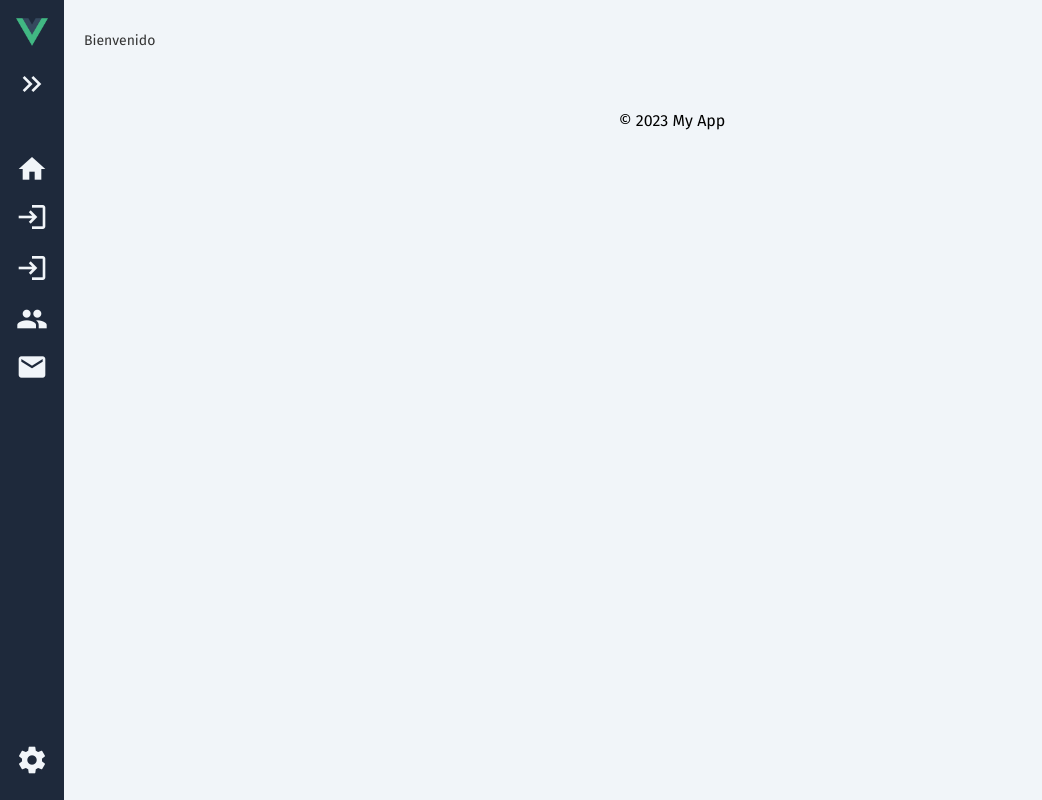
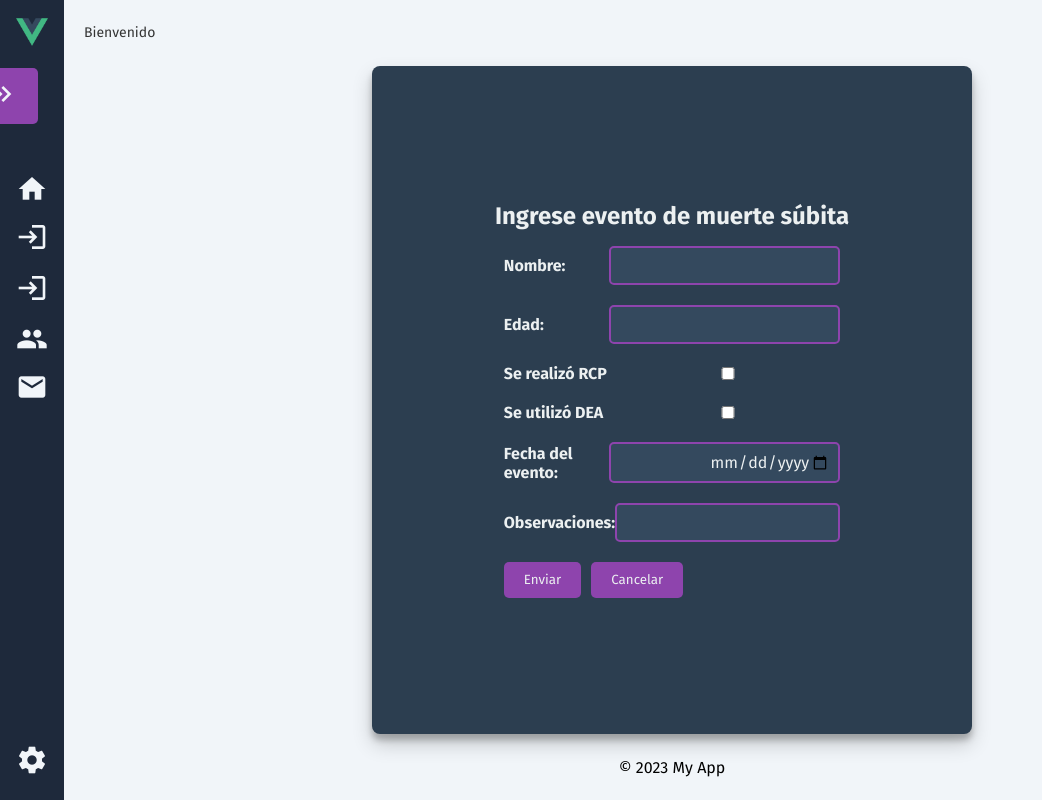
Before and after one commit to LoreOth/AppFront, a Vue app: page /suddenDeath/1 in a window 1280 px wide. Shown: the whole page, without its empty margins (0-1042 px from the left). Built offline with nearby package versions, Linux system fonts and the light colour scheme.

Commit message:
Muertes súbitas, visitas de certificante

```diff
--- a/package.json
+++ b/package.json
@@ -16,6 +16,7 @@
   "devDependencies": {
     "@vitejs/plugin-vue": "^2.2.0",
     "sass": "^1.49.8",
-    "vite": "^2.8.0"
+    "vite": "^2.8.0",
+    "webpack-dev-server": "^4.15.1"
   }
 }
--- a/src/components/Sidebar.vue
+++ b/src/components/Sidebar.vue
@@ -121,6 +121,7 @@ const handleLogout = () => {
   userSessionManager.clearSession();
   isLoggedIn.value = false;
 };
+
 
 onMounted(fetchUserRoles);
 </script>
--- a/src/router/index.js
+++ b/src/router/index.js
@@ -34,6 +34,16 @@ const router = createRouter({
 			path: '/swornDeclaration/:id',
 			name: 'swornDeclaration',
 			component: () => import('../views/SwornDeclaration.vue')
+		  },
+		  {
+			path: '/visits/:campusId',
+			name: 'visits',
+			component: () => import('../views/Visits.vue')
+		  },
+		  {
+			path: '/suddenDeath/:campusId',
+			name: 'suddenDeath',
+			component: () => import('../views/SuddenDeath.vue')
 		  },
 		  {
 			path: '/mySpaces',
--- a/src/views/MySpaces.vue
+++ b/src/views/MySpaces.vue
@@ -42,6 +42,13 @@
             @click.stop="redirectSuddenDeath(campus.id)"
           >
            MS
+          </button>
+          <button
+            v-if="campus.status != 1"
+            title="Ver visitas en la sede"
+            @click.stop="redirectVisit(campus.id)"
+          >
+           Visitas
           </button>
         </div>
       </div>
@@ -127,6 +134,15 @@ export default {
         );
       }
     },
+    redirectVisit(campusId) {
+      console.log("Selected Campus ID for visits info:" + campusId);
+    this.$router.push({ name: 'visits', params: { campusId: campusId }});
+  },
+
+    redirectSuddenDeath(campusId) {
+      console.log("Selected Campus ID for SuddenDeath:" + campusId);
+    this.$router.push({ name: 'suddenDeath', params: { campusId: campusId }});
+  },
     selectCampus(campus) {
       this.selectedCampus = campus;
     },
--- a/src/views/ShowSwornDeclaration.vue
+++ b/src/views/ShowSwornDeclaration.vue
@@ -52,41 +52,9 @@
       </div>
 
       <div class="button-group">
-        <button
-          type="button"
-          @click="showConfirmationDialog = true"
-          class="accept-button"
-        >
-          Aceptar
-        </button>
+        <button type="button" @click="sendRequest" class="accept-button">Aceptar</button>
+        <button @click="rejectRequest" class="cancel-button">Rechazar</button>
         <button @click="cancel" class="cancel-button">Cancelar</button>
-      </div>
-      <div v-if="showConfirmationDialog" class="confirmation-dialog">
-        <div class="confirmation-content">
-          <p>
-            ¿Está seguro que quiere aceptar la declaración jurada con los
-            siguientes datos?
-          </p>
-          <ul>
-            <li v-if="!declaration.hasTrainedStaff">
-              No cuenta con personal capacitado
-            </li>
-            <li v-if="!declaration.hasAppropriateSignage">
-              No tiene señalítica adecuada
-            </li>
-            <li v-if="!declaration.hasSuddenDeathProtocol">
-              No tiene protocolo de acción en caso de muerte súbita
-            </li>
-            <li v-if="!declaration.hasMedicalEmergencySystem">
-              No tiene sistema de emergencia médica
-            </li>
-            <li v-if="declaration.deaCount === 0">Cantidad de DEAs es 0</li>
-          </ul>
-          <div class="button-group">
-            <button @click="sendRequest" class="accept-button">Aceptar</button>
-            <button @click="cancel" class="cancel-button">Cancelar</button>
-          </div>
-        </div>
       </div>
     </form>
     <!-- Notificación personalizada -->
@@ -172,6 +140,35 @@ export default {
         }
 
         this.showSuccessNotification = true;
+
+        setTimeout(() => {
+          this.$router.go(-1);
+        }, 2000);
+      } catch (error) {
+        console.error("Error updating declaration and campus status:", error);
+      }
+    },
+    async rejectRequest() {
+      const declarationId = this.declaration.id;
+      const campusId = this.declaration.campusId;
+      const updatedDeclaration = {
+        ...this.declaration,
+      };
+      try {
+        const declarationResponse = await fetch(
+          "http://localhost:8080/documentation/rejectDeclarationStatus",
+          {
+            method: "POST",
+            headers: {
+              "Content-Type": "application/json",
+            },
+            body: JSON.stringify(updatedDeclaration),
+          }
+        );
+
+        if (!declarationResponse.ok) {
+          throw new Error(`HTTP error! Status: ${declarationResponse.status}`);
+        }
 
         setTimeout(() => {
           this.$router.go(-1);
--- /dev/null
+++ b/src/views/SuddenDeath.vue
@@ -0,0 +1,188 @@
+<template>
+  <div id="suddenDeath-form">
+    <h2>Ingrese evento de muerte súbita</h2>
+
+    <form @submit.prevent="submitForm">
+      <!-- Campo de Name -->
+      <div class="form-group">
+        <label for="name">Nombre:</label>
+        <input type="text" id="name" v-model="form.name" />
+      </div>
+
+      <!-- Campo de Age -->
+      <div class="form-group">
+        <label for="age">Edad:</label>
+        <input type="text" id="age" v-model="form.age" />
+      </div>
+
+      <!-- Campo de RCP -->
+      <div class="form-group">
+        <label for="rcp">Se realizó RCP</label>
+        <input type="checkbox" id="rcp" v-model="form.rcp" />
+      </div>
+
+      <!-- Campo de DEA -->
+      <div class="form-group">
+        <label for="dea">Se utilizó DEA</label>
+        <input type="checkbox" id="dea" v-model="form.dea" />
+      </div>
+
+      <!-- Campo de Date -->
+      <div class="form-group">
+        <label for="date">Fecha del evento:</label>
+        <input type="date" id="date" v-model="form.date" />
+      </div>
+      <div class="form-group">
+        <label for="observations">Observaciones:</label>
+        <input type="text" id="observations" v-model="form.observations" />
+      </div>
+
+      <!-- Botón de envío -->
+      <button type="submit">Enviar</button>
+      <button @click.prevent="goBack">Cancelar</button>
+
+    </form>
+  </div>
+</template>
+
+  <script>
+export default {
+  data() {
+    return {
+      form: {
+        observations: "",
+        age: "",
+        name: "",
+        rcp: false,
+        dea: false,
+        date: "",
+      },
+    };
+  },
+  methods: {
+    async submitForm() {
+        const response = await fetch("http://localhost:8080/suddenDeath", {
+            method: "POST",
+            headers: {
+                "Content-Type": "application/json",
+            },
+            body: JSON.stringify({
+                ...this.form,
+                campus_id: this.$route.params.campusId,
+            }),
+        });
+
+        if(response.ok) {
+            console.log("Data saved successfully!");
+        } else {
+            console.error("Error saving data");
+        }
+    },
+    goBack() {
+        this.$router.go(-1);
+    }
+},
+
+};
+</script>
+
+<style>
+#suddenDeath-form {
+  display: flex;
+  flex-direction: column;
+  justify-content: center;
+  align-items: center;
+  height: 100vh;
+  width: 600px;
+  margin: 0 auto;
+  background-color: #2c3e50;
+  border-radius: 8px;
+  box-shadow: 0 10px 20px rgba(0, 0, 0, 0.19), 0 6px 6px rgba(0, 0, 0, 0.23);
+  padding: 2rem;
+}
+
+#suddenDeath-form h1,
+#suddenDeath-form h2 {
+  color: #ecf0f1;
+  margin-bottom: 1rem;
+  font-size: 1.5rem;
+  font-weight: bold;
+  text-align: center;
+}
+
+#suddenDeath-form .form-group {
+  display: flex;
+  justify-content: space-between;
+  align-items: center;
+  width: 100%;
+  margin-bottom: 20px;
+}
+
+#suddenDeath-form .form-group label {
+  color: #ecf0f1;
+  font-weight: 600;
+  flex: 1;
+}
+
+#suddenDeath-form .form-group input {
+  flex: 2;
+  padding: 8px;
+  border: 2px solid #8e44ad;
+  border-radius: 5px;
+  background: #34495e;
+  color: #ecf0f1;
+  font-size: 1rem;
+  text-align: right;
+}
+
+button {
+  padding: 10px 20px;
+  background-color: #8e44ad;
+  color: #ecf0f1;
+  border: none;
+  border-radius: 5px;
+  cursor: pointer;
+  margin-right: 10px;
+  transition: background-color 0.3s;
+}
+
+button:hover {
+  background-color: #9b59b6;
+}
+
+.header-row,
+.row {
+  display: flex;
+  justify-content: space-between;
+  margin-bottom: 1rem;
+  width: 80%;
+  margin-left: auto;
+  margin-right: auto;
+}
+
+.column {
+  flex: 1;
+  padding: 0 1rem;
+  text-align: center;
+}
+
+.header-row .column {
+  font-weight: bold;
+  color: #bdc3c7;
+  border-bottom: 1px solid #bdc3c7;
+  padding-bottom: 0.5rem;
+  margin-bottom: 1rem;
+}
+
+.row .column {
+  color: #ecf0f1;
+  border-bottom: 1px solid #ecf0f1;
+  padding-bottom: 0.5rem;
+  margin-bottom: 0.5rem;
+}
+
+.row {
+  cursor: pointer;
+}
+
+</style>
--- /dev/null
+++ b/src/views/Visits.vue
@@ -0,0 +1,124 @@
+<template>
+  <div id="visits-form">
+    <h2>Detalles de las Visitas</h2>
+
+    <div class="form-group">
+      <label for="visit-date">Fecha de la visita:</label>
+      <input type="date" id="visit-date" v-model="visitData.createdDate" readonly />
+    </div>
+
+    <div class="form-group">
+      <label for="visit-status">Estado de la visita:</label>
+      <input type="text" id="visit-status" v-model="visitStatus" readonly />
+    </div>
+
+    <button @click.prevent="goBack">Volver</button>
+  </div>
+</template>
+
+  <script>
+export default {
+  data() {
+    return {
+      campusId: this.$route.params.campusId,
+      visitData: {
+        createdDate: "",
+        visitStatus: 0,
+      },
+    };
+  },
+  computed: {
+    visitStatus() {
+  return this.visitData.visitStatus ? "Aprobado" : "Rechazado";
+}
+  },
+  created() {
+    this.fetchVisitData();
+  },
+  methods: {
+    async fetchVisitData() {
+  try {
+    const response = await fetch(
+      `http://localhost:8080/documentation/getVisitStatusAndDateByCampusId?campusId=${this.campusId}`
+    );
+    const data = await response.json();
+
+    const rawDate = new Date(data[0].createdDate);
+    const formattedDate = `${rawDate.getFullYear()}-${String(rawDate.getMonth() + 1).padStart(2, '0')}-${String(rawDate.getDate()).padStart(2, '0')}`;
+
+    this.visitData = {
+      ...data[0],
+      createdDate: formattedDate
+    };
+    console.log(this.visitData);
+  } catch (error) {
+    console.error("Error fetching visit data:", error);
+  }
+},
+
+
+    goBack() {
+      this.$router.go(-1);
+    },
+  },
+};
+</script>
+
+  <style>
+#visits-form {
+  display: flex;
+  flex-direction: column;
+  justify-content: center;
+  align-items: center;
+  height: 100vh;
+  width: 600px;
+  margin: 0 auto;
+  background-color: #2c3e50;
+  border-radius: 8px;
+  box-shadow: 0 10px 20px rgba(0, 0, 0, 0.19), 0 6px 6px rgba(0, 0, 0, 0.23);
+  padding: 2rem;
+}
+
+#visits-form h2 {
+  color: #ecf0f1;
+  margin-bottom: 2rem;
+  text-align: center;
+}
+
+#visits-form .form-group {
+  display: flex;
+  justify-content: space-between;
+  align-items: center;
+  width: 100%;
+  margin-bottom: 20px;
+}
+
+#visits-form .form-group label {
+  color: #ecf0f1;
+  flex: 1;
+}
+
+#visits-form .form-group input {
+  flex: 2;
+  padding: 8px;
+  border: 2px solid #8e44ad;
+  border-radius: 5px;
+  background: #34495e;
+  color: #ecf0f1;
+  text-align: right;
+}
+
+button {
+  padding: 10px 20px;
+  background-color: #8e44ad;
+  color: #ecf0f1;
+  border: none;
+  border-radius: 5px;
+  cursor: pointer;
+  transition: background-color 0.3s;
+}
+
+button:hover {
+  background-color: #9b59b6;
+}
+</style>
```
Also changed, not shown: 1 other file (tests, documents, lock files or other folders).
